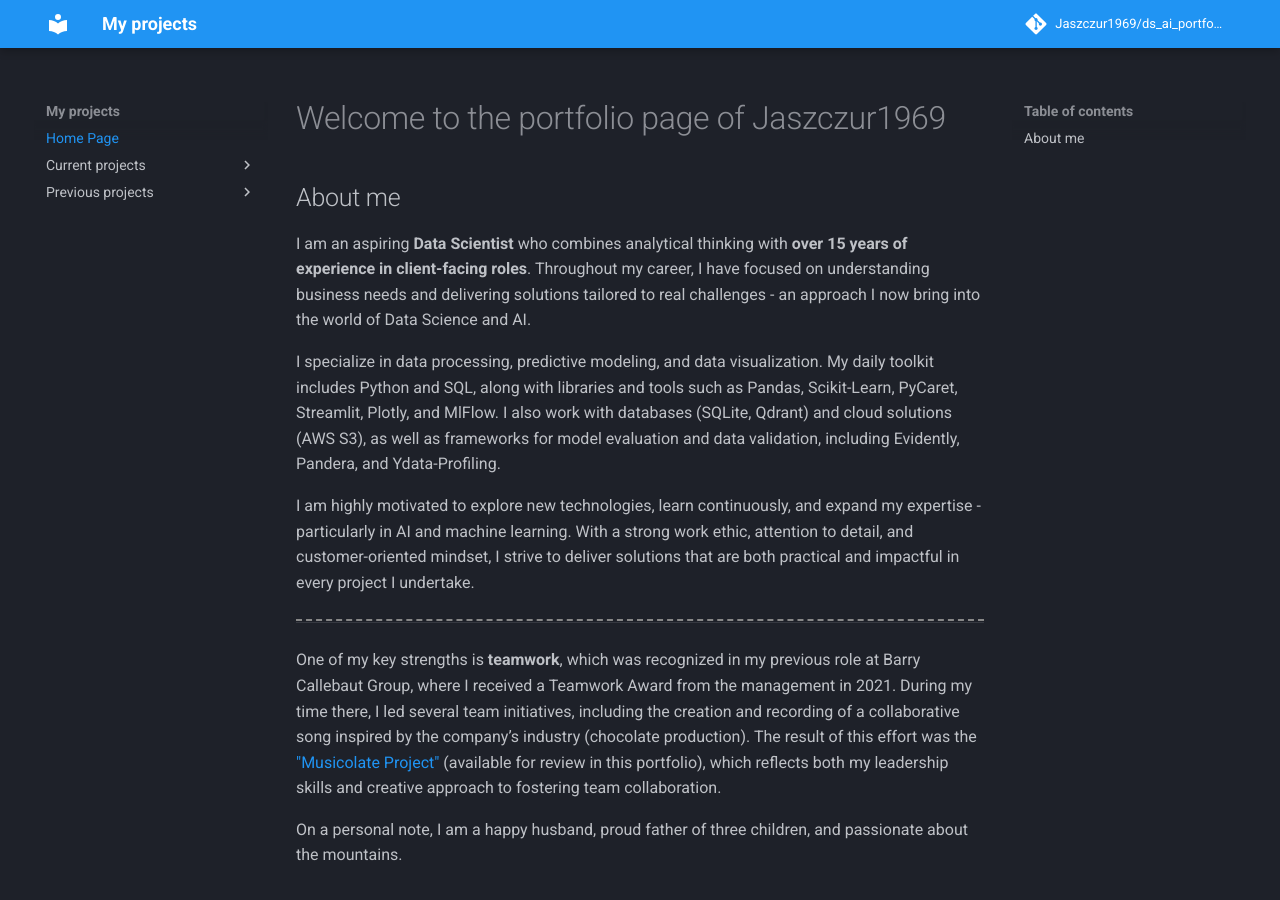
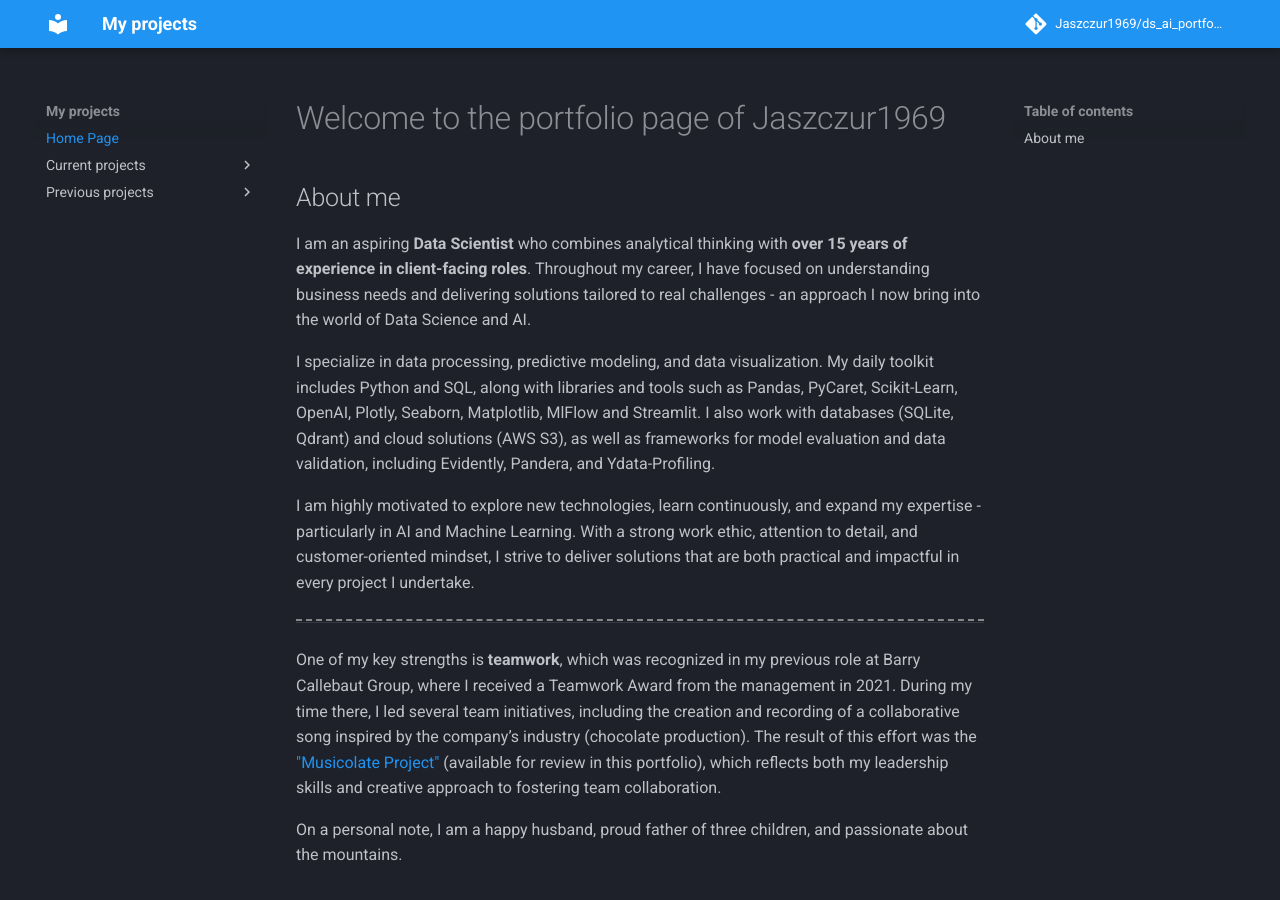
Before and after one commit to Jaszczur1969/ds_ai_portfolio, an MkDocs documentation site: the page built from docs/index.md, in a window 1280 px wide and 900 px high. Built offline with MkDocs 1.6.1 and Material for MkDocs 9.7.7, drawn with Linux system fonts in a browser that asks for light colours; comment, search, counter and statistics services are not loaded.

Commit message:
update 26.09.2

```diff
--- a/docs/index.md
+++ b/docs/index.md
@@ -4,9 +4,9 @@
 
 I am an aspiring **Data Scientist** who combines analytical thinking with **over 15 years of experience in client-facing roles**. Throughout my career, I have focused on understanding business needs and delivering solutions tailored to real challenges - an approach I now bring into the world of Data Science and AI.
 
-I specialize in data processing, predictive modeling, and data visualization. My daily toolkit includes Python and SQL, along with libraries and tools such as Pandas, Scikit-Learn, PyCaret, Streamlit, Plotly, and MlFlow. I also work with databases (SQLite, Qdrant) and cloud solutions (AWS S3), as well as frameworks for model evaluation and data validation, including Evidently, Pandera, and Ydata-Profiling.
+I specialize in data processing, predictive modeling, and data visualization. My daily toolkit includes Python and SQL, along with libraries and tools such as Pandas, PyCaret, Scikit-Learn, OpenAI, Plotly, Seaborn, Matplotlib, MlFlow and Streamlit. I also work with databases (SQLite, Qdrant) and cloud solutions (AWS S3), as well as frameworks for model evaluation and data validation, including Evidently, Pandera, and Ydata-Profiling.
 
-I am highly motivated to explore new technologies, learn continuously, and expand my expertise - particularly in AI and machine learning. With a strong work ethic, attention to detail, and customer-oriented mindset, I strive to deliver solutions that are both practical and impactful in every project I undertake.
+I am highly motivated to explore new technologies, learn continuously, and expand my expertise - particularly in AI and Machine Learning. With a strong work ethic, attention to detail, and customer-oriented mindset, I strive to deliver solutions that are both practical and impactful in every project I undertake.
 
 <hr class="section-divider">
 
```
